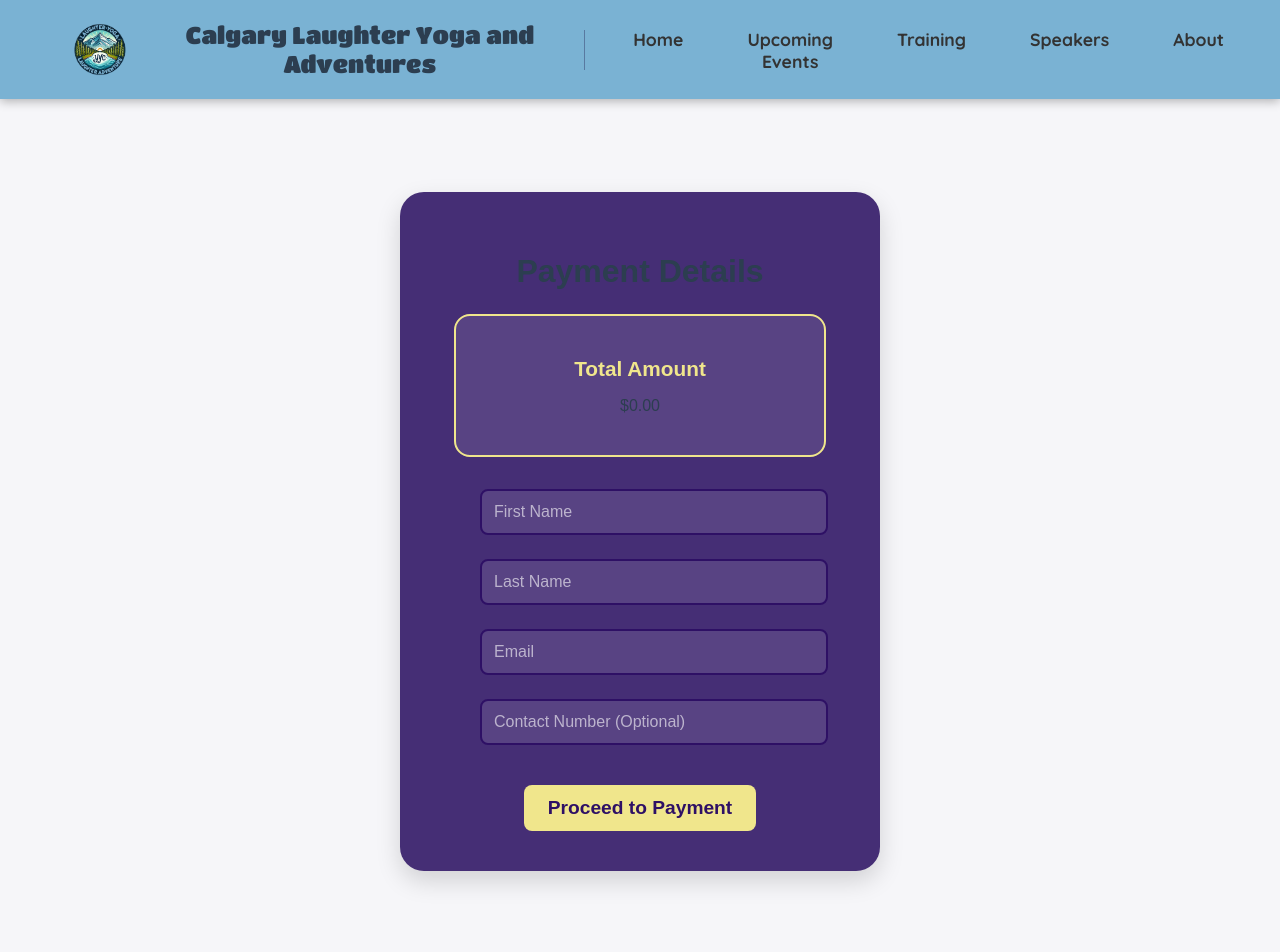
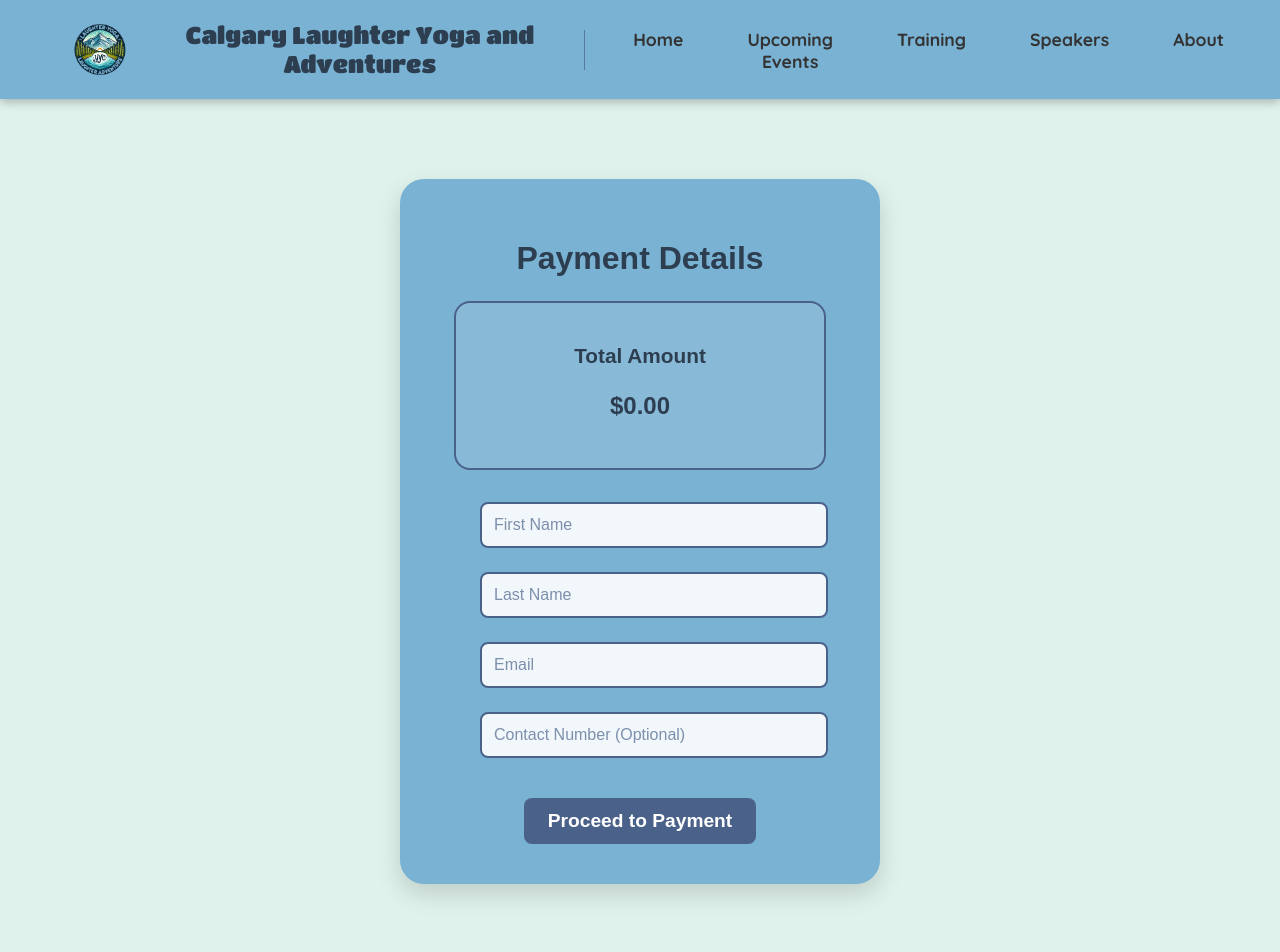
Before and after one commit to sanketsh1v/cly-pern, a React (Create React App) app in the folder client/: page /pform in a window 1280 px wide. Shown: the top 952 px of the page. Built offline with nearby package versions, Linux system fonts and the light colour scheme.

Commit message:
pform/pstatus changes
changed the colour pallete for both the pages, and tested payments.

```diff
--- a/client/src/components/PaymentStatus/PaymentStatus.scss
+++ b/client/src/components/PaymentStatus/PaymentStatus.scss
@@ -1,13 +1,20 @@
+// Color variables to match your theme
+$primary-blue: #7AB2D3;    // Light blue from navbar
+$secondary-blue: #4A628A;  // Navy blue accent
+$background-mint: #DFF2EB; // Mint green background
+$text-dark: #333;
+$text-light: #FFFFFF;
+
 .payment-status {
   min-height: 100vh;
   display: flex;
   justify-content: center;
   align-items: center;
-  background-color: #f6e9fc;
+  background-color: $background-mint;
   padding: 2rem;
 
   &__container {
-    background-color: #2e1065;
+    background-color: $primary-blue;
     padding: 2.5rem;
     border-radius: 1.5rem;
     box-shadow: 0 10px 25px rgba(0, 0, 0, 0.15);
@@ -16,19 +23,19 @@
   }
 
   &__title {
-    color: rgb(255, 252, 217);
+    color: $text-light;
     font-size: 2rem;
     margin-bottom: 1rem;
   }
 
   &__message {
-    color: #fff;
+    color: $text-light;
     margin-bottom: 2rem;
   }
 
   &__button {
-    background-color: rgb(255, 252, 217);
-    color: #2e1065;
+    background-color: $secondary-blue;
+    color: $text-light;
     padding: 0.75rem 1.5rem;
     border: none;
     border-radius: 0.5rem;
@@ -38,9 +45,9 @@
     transition: all 0.3s ease;
 
     &:hover {
-      background-color: #452e75;
-      color: #fff;
+      background-color: darken($secondary-blue, 10%);
       transform: translateY(-2px);
+      box-shadow: 0 6px 12px rgba(0, 0, 0, 0.2);
     }
   }
 }
--- a/client/src/components/pform/Pform.scss
+++ b/client/src/components/pform/Pform.scss
@@ -1,20 +1,19 @@
-$primary-purple: #2e1065;
-$secondary-purple: #452e75;
-$accent-gold: #f0e68c;
-$text-light: #fdf7f0;
+$primary-blue: #7AB2D3;
+$secondary-blue: #4A628A;
+$background-mint: #DFF2EB;
 $text-dark: #333;
-$button-hover: #452e75;
+$text-light: #FFFFFF;
 
 .payment-form {
   min-height: 100vh;
   display: flex;
   justify-content: center;
   align-items: center;
-  background-color: #f6f6f9; // Subtle light background
+  background-color: $background-mint !important;
   padding: 2rem;
 
   &__container {
-    background-color: $secondary-purple; // Light purple background for form box
+    background-color: $primary-blue !important;
     padding: 2.5rem;
     border-radius: 1.5rem;
     box-shadow: 0 10px 25px rgba(0, 0, 0, 0.15);
@@ -26,16 +25,37 @@ $button-hover: #452e75;
     transition: transform 0.3s ease, box-shadow 0.3s ease;
 
     &:hover {
-      transform: translateY(-5px); // Slight hover effect on the box
+      transform: translateY(-5px);
       box-shadow: 0 15px 30px rgba(0, 0, 0, 0.2);
     }
   }
 
   &__title {
     font-size: 2rem;
-    color: $accent-gold; // Accent color for the title
+    color: $text-light;
     font-weight: bold;
     margin-bottom: 1.5rem;
+  }
+
+  &__event-details {
+    background-color: rgba(255, 255, 255, 0.1);
+    border-radius: 1rem;
+    padding: 1.5rem;
+    margin-bottom: 2rem;
+    width: 80%;
+    border: 2px solid $secondary-blue;
+
+    h2 {
+      color: $text-light;
+      font-size: 1.3rem;
+      margin-bottom: 1rem;
+    }
+
+    .total-amount {
+      color: $text-light;
+      font-size: 1.5rem;
+      font-weight: bold;
+    }
   }
 
   &__form {
@@ -43,43 +63,42 @@ $button-hover: #452e75;
     flex-direction: column;
     align-items: center;
     gap: 1.5rem;
-    width: 100%; // Set the form to 100% width of the container
+    width: 100%;
   }
 
   &__input-group {
-    width: 80%; // Adjust the width of input fields to make them smaller and centered
+    width: 80%;
 
     input {
       width: 100%;
       padding: 0.75rem;
       border-radius: 0.5rem;
-      border: 2px solid $primary-purple; // Primary purple for input border
-      background-color: rgba(255, 255, 255, 0.1);
-      color: $text-light;
+      border: 2px solid $secondary-blue;
+      background-color: rgba(255, 255, 255, 0.9);
+      color: $text-dark;
       font-size: 1rem;
       transition: border-color 0.3s ease, background-color 0.3s ease;
 
       &::placeholder {
-        color: rgba(255, 255, 255, 0.6);
+        color: rgba(74, 98, 138, 0.7);
       }
 
       &:focus {
         outline: none;
-        border-color: $accent-gold; // Accent color on focus
-        background-color: rgba(255, 255, 255, 0.15);
+        border-color: $secondary-blue;
+        background-color: $text-light;
       }
 
       &:disabled {
-        background-color: rgba(255, 255, 255, 0.05);
+        background-color: rgba(255, 255, 255, 0.5);
         cursor: not-allowed;
-        color: rgba(255, 255, 255, 0.7);
       }
     }
   }
 
   &__button {
-    background-color: $accent-gold; // Accent gold for button
-    color: $primary-purple; // Purple text for button
+    background-color: $secondary-blue;
+    color: $text-light;
     padding: 0.75rem 1.5rem;
     border: none;
     border-radius: 0.5rem;
@@ -90,25 +109,17 @@ $button-hover: #452e75;
     margin-top: 1rem;
 
     &:hover {
-      background-color: $button-hover; // Button hover color
-      color: $text-light; // Light text on hover
+      background-color: darken($secondary-blue, 10%);
       transform: translateY(-2px);
       box-shadow: 0 6px 12px rgba(0, 0, 0, 0.2);
     }
-  }
-  // Add these to your existing SCSS file
 
-.payment-form {
-  // ... existing styles ...
-
-  &__card-container {
-    width: 80%;
-    min-height: 89px;
-    margin-bottom: 1rem;
-    padding: 0.75rem;
-    border-radius: 0.5rem;
-    border: 2px solid $primary-purple;
-    background-color: rgba(255, 255, 255, 0.1);
+    &:disabled {
+      background-color: #cccccc;
+      cursor: not-allowed;
+      transform: none;
+      box-shadow: none;
+    }
   }
 
   &__error {
@@ -128,71 +139,4 @@ $button-hover: #452e75;
     background-color: rgba(0, 200, 81, 0.1);
     width: 80%;
   }
-
-  // Update button styles to handle disabled state
-  &__button {
-    // ... existing button styles ...
-
-    &:disabled {
-      background-color: #cccccc;
-      cursor: not-allowed;
-      transform: none;
-      box-shadow: none;
-    }
-  }
-
-  &__event-details {
-    background-color: rgba(255, 255, 255, 0.1);
-    border-radius: 1rem;
-    padding: 1.5rem;
-    margin-bottom: 2rem;
-    width: 80%;
-    border: 2px solid $accent-gold;
-
-    h2 {
-      color: $accent-gold;
-      font-size: 1.3rem;
-      margin-bottom: 1rem;
-      text-align: center;
-    }
-
-    .event-info {
-      .event-name {
-        color: $text-light;
-        font-size: 1.1rem;
-        margin-bottom: 1rem;
-        text-align: center;
-        font-weight: 500;
-      }
-
-      .amount-breakdown {
-        margin-top: 1rem;
-
-        .summary-line {
-          display: flex;
-          justify-content: space-between;
-          color: $text-light;
-          margin: 0.5rem 0;
-          padding: 0.5rem 0;
-
-          span:last-child {
-            color: $accent-gold;
-            font-weight: 500;
-          }
-        }
-
-        .total-line {
-          display: flex;
-          justify-content: space-between;
-          color: $accent-gold;
-          font-weight: bold;
-          font-size: 1.2rem;
-          margin-top: 1rem;
-          padding-top: 1rem;
-          border-top: 2px solid $accent-gold;
-        }
-      }
-    }
-  }
 }
-}
```
